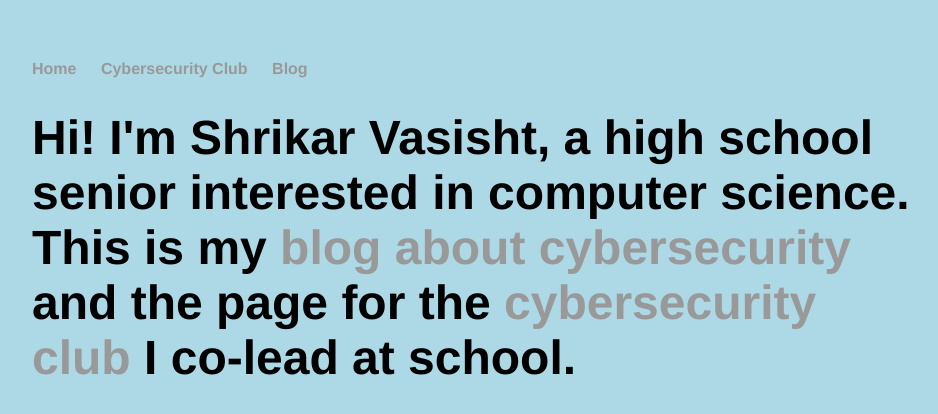
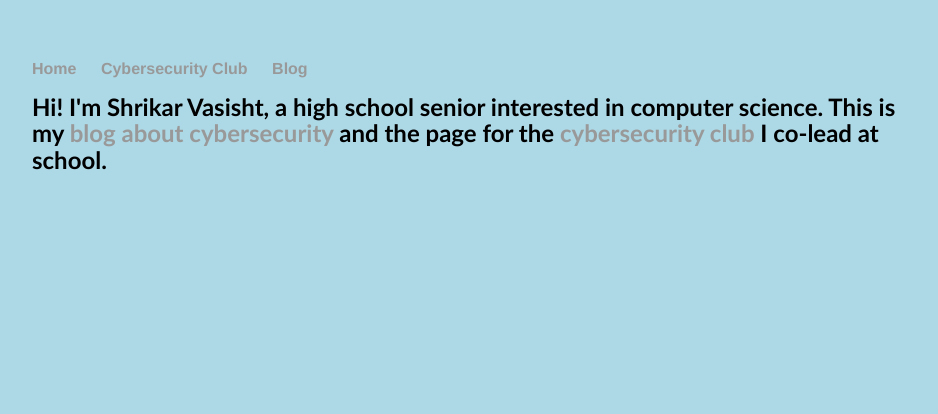
Before and after one commit to shricubed/shricubed.github.io, a Jekyll site: the page built from index.html, in a window 1280 px wide. Shown: the top 414 px of the page, without its empty margins (160-1098 px from the left). Built offline with Jekyll 4.4.1, drawn with Linux system fonts in a browser that asks for light colours.

Commit message:
Update main.css

```diff
--- a/css/main.css
+++ b/css/main.css
@@ -21,8 +21,7 @@ a:hover {
     text-decoration: underline;
 }
 h1 {
-    font-size: 3em;
-    font-family:'Helvetica', 'Arial', 'Sans-Serif';
+    font-family: "Trebuchet MS", "Lucida Grande", "Lucida Sans Unicode", "Lucida Sans", Tahoma, sans-serif; font-size: 24px; font-style: normal; font-variant: normal; font-weight: 700; line-height: 26.4px;
 }
 p {
     font-size: 1.5em;
```
